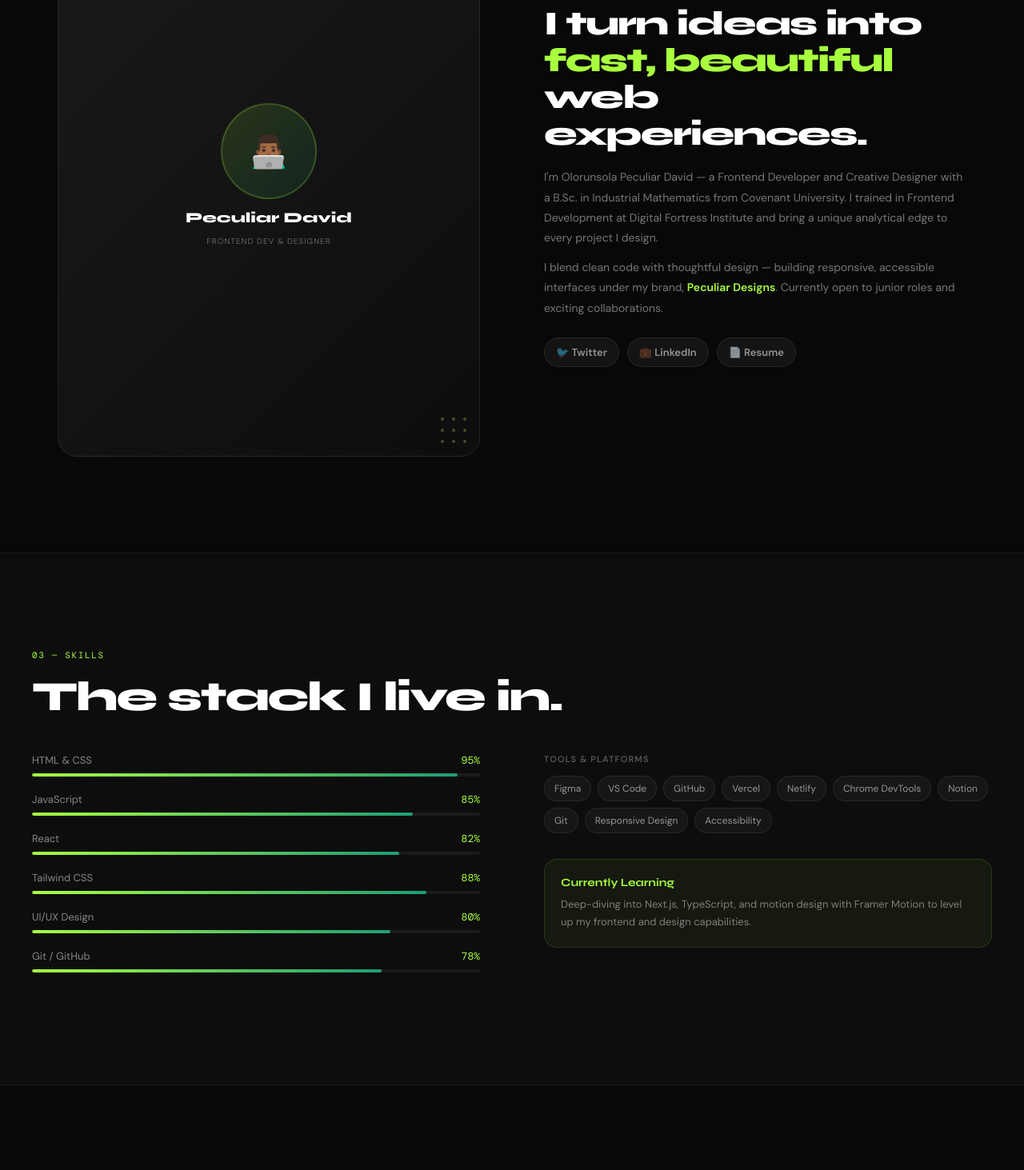
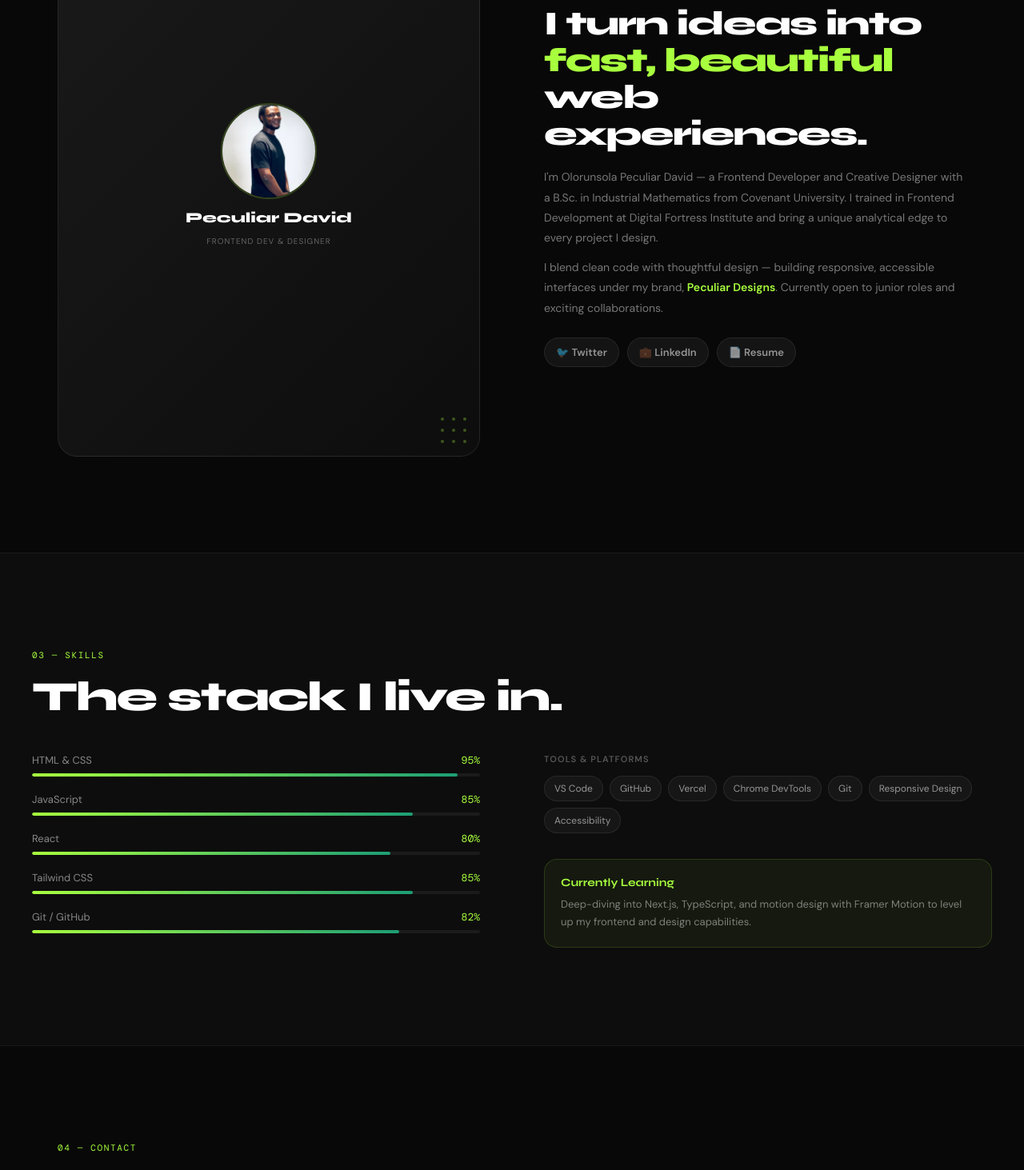
Before and after one commit to dejitheog/My-Portfolio, a React (Vite) app: page / in a window 1280 px wide. Shown: the part 2060-3523 px from the top of the page at 80% size. Built offline with nearby package versions, Linux system fonts and the light colour scheme.

Commit message:
inserted picture into portfolio and also necessary links

```diff
--- a/src/portfolio.jsx
+++ b/src/portfolio.jsx
@@ -56,15 +56,14 @@
 // const SKILLS = [
 //   { name: "HTML & CSS", level: 95 },
 //   { name: "JavaScript", level: 85 },
-//   { name: "React", level: 82 },
-//   { name: "Tailwind CSS", level: 88 },
-//   { name: "UI/UX Design", level: 80 },
-//   { name: "Git / GitHub", level: 78 },
+//   { name: "React", level: 80 },
+//   { name: "Tailwind CSS", level: 85 },
+//   { name: "Git / GitHub", level: 80 },
 // ];
 
 // const TOOLS = [
-//   "Figma", "VS Code", "GitHub", "Vercel", "Netlify",
-//   "Chrome DevTools", "Notion", "Git", "Responsive Design", "Accessibility",
+//   "VS Code", "GitHub", "Vercel",
+//   "Chrome DevTools", "Git", "Responsive Design", "Accessibility",
 // ];
 
 // function useInView(threshold = 0.15) {
@@ -926,7 +925,7 @@ const PROJECTS = [
     tag: "UI/UX Design",
     year: "2023",
     desc: "A student networking platform designed during training at Digital Fortress Institute — wireframes, prototypes, and a React-based frontend implementation.",
-    tech: ["React", "Figma", "CSS", "GitHub"],
+    tech: ["React", "CSS", "GitHub"],
     color: "#533AB7", bg: "#EEEDFE", accent: "#7F77DD", link: "#",
   },
 ];
@@ -934,15 +933,14 @@ const PROJECTS = [
 const SKILLS = [
   { name: "HTML & CSS", level: 95 },
   { name: "JavaScript", level: 85 },
-  { name: "React", level: 82 },
-  { name: "Tailwind CSS", level: 88 },
-  { name: "UI/UX Design", level: 80 },
-  { name: "Git / GitHub", level: 78 },
+  { name: "React", level: 80 },
+  { name: "Tailwind CSS", level: 85 },
+  { name: "Git / GitHub", level: 82 },
 ];
 
 const TOOLS = [
-  "Figma", "VS Code", "GitHub", "Vercel", "Netlify",
-  "Chrome DevTools", "Notion", "Git", "Responsive Design", "Accessibility",
+ "VS Code", "GitHub", "Vercel","Chrome DevTools",
+  "Git", "Responsive Design", "Accessibility",
 ];
 
 function useIsMobile() {
@@ -1189,7 +1187,7 @@ function Hero() {
           >
             View My Work <span style={{ fontSize: 16 }}>→</span>
           </button>
-          <a href="https://github.com" target="_blank" rel="noreferrer" style={{
+          <a href="https://github.com/dejitheog" target="_blank" rel="noreferrer" style={{
             background: "rgba(255,255,255,0.06)",
             border: "1px solid rgba(255,255,255,0.12)",
             color: "#fff", fontSize: isMobile ? 14 : 15,
@@ -1348,13 +1346,17 @@ function About() {
               display: "flex", flexDirection: "column",
               alignItems: "center", justifyContent: "center", gap: 12,
             }}>
-              <div style={{
-                width: isMobile ? 72 : 120, height: isMobile ? 72 : 120, borderRadius: "50%",
-                background: "linear-gradient(135deg, #A8FF3E22, #1D9E7522)",
+                          <img
+              src="/profile.jpeg"
+              alt="Peculiar David"
+              style={{
+                width: isMobile ? 72 : 120,
+                height: isMobile ? 72 : 120,
+                borderRadius: "50%",
+                objectFit: "cover",
                 border: "2px solid rgba(168,255,62,0.2)",
-                display: "flex", alignItems: "center", justifyContent: "center",
-                fontSize: isMobile ? 28 : 40,
-              }}>👨🏾‍💻</div>
+              }}
+/>
               <div style={{ fontFamily: "'Syne', sans-serif", fontSize: isMobile ? 15 : 18, fontWeight: 800, color: "#fff" }}>Peculiar David</div>
               <div style={{ fontFamily: "'DM Sans', sans-serif", fontSize: 10, color: "rgba(255,255,255,0.35)", letterSpacing: "0.1em" }}>FRONTEND DEV & DESIGNER</div>
             </div>
@@ -1396,8 +1398,8 @@ function About() {
           <div style={{ display: "flex", gap: 10, flexWrap: "wrap" }}>
             {[
               { icon: "🐦", label: "Twitter", href: "#" },
-              { icon: "💼", label: "LinkedIn", href: "#" },
-              { icon: "📄", label: "Resume", href: "#" },
+              { icon: "💼", label: "LinkedIn", href: "https://www.linkedin.com/in/peculiar-olorunsola-7663a3212/" },
+              { icon: "📄", label: "Resume", href: "https://drive.google.com/file/d/13szWET8-a61zeA9wRyuqFkwCzQYus2DU/view?usp=drive_link" },
             ].map(({ icon, label, href }) => (
               <a key={label} href={href} style={{
                 display: "flex", alignItems: "center", gap: 6,
@@ -1583,8 +1585,8 @@ function Contact() {
         <AnimSection delay={isMobile ? 0 : 200}>
           <div style={{ display: "flex", flexDirection: "column", gap: 12 }}>
             {[
-              { label: "Email", value: "peculiar@peculiardesigns.io", icon: "✉" },
-              { label: "Location", value: "Nigeria", icon: "📍" },
+              { label: "Email", value: "olorunsolapeculiar@gmail.com", icon: "✉" },
+              { label: "Location", value: "Lagos,Nigeria", icon: "📍" },
               { label: "Availability", value: "Open to opportunities", icon: "🟢" },
             ].map(({ label, value, icon }) => (
               <div key={label} style={{
```
Also changed, not shown: public/profile.jpeg (added).
